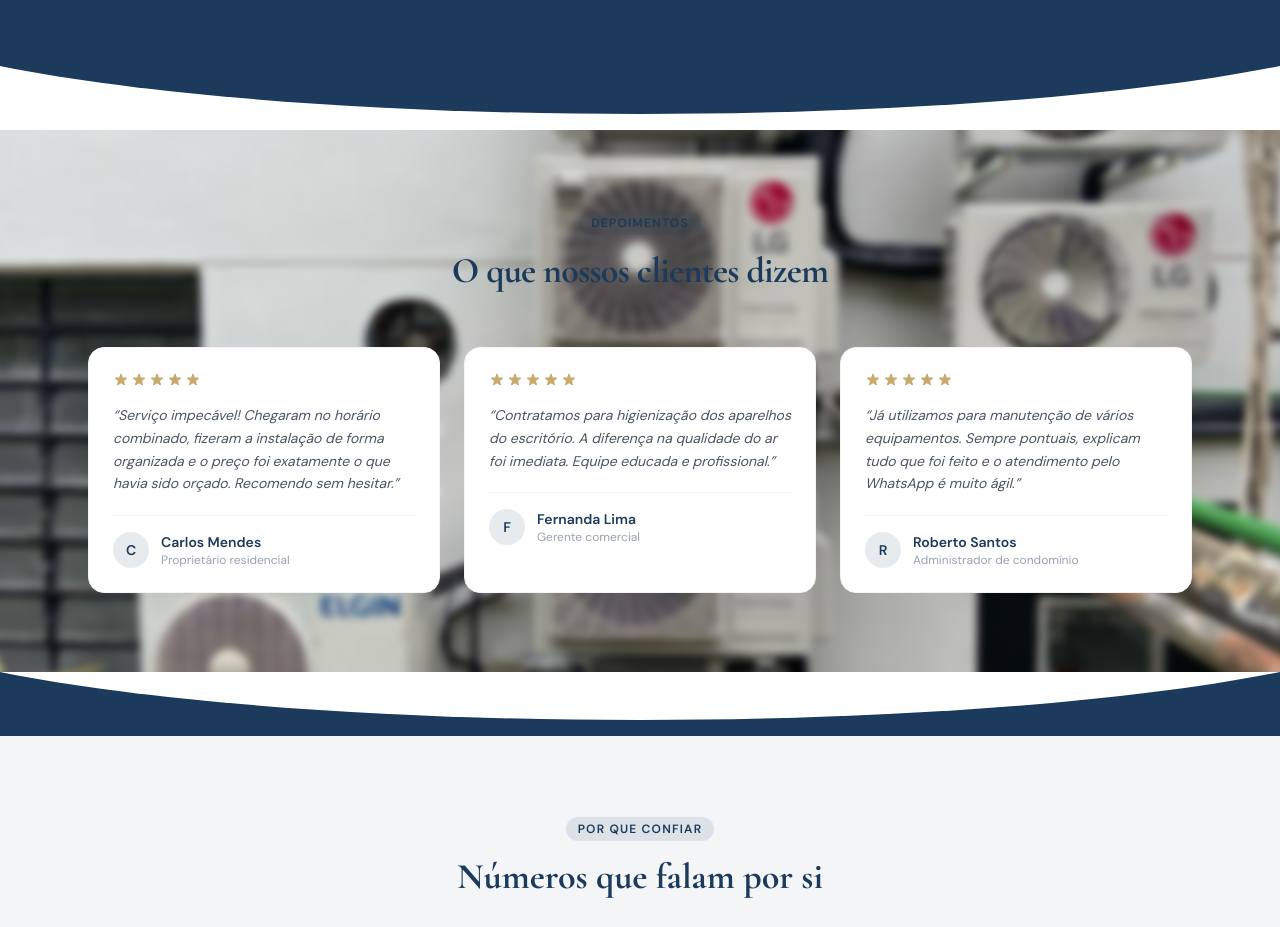
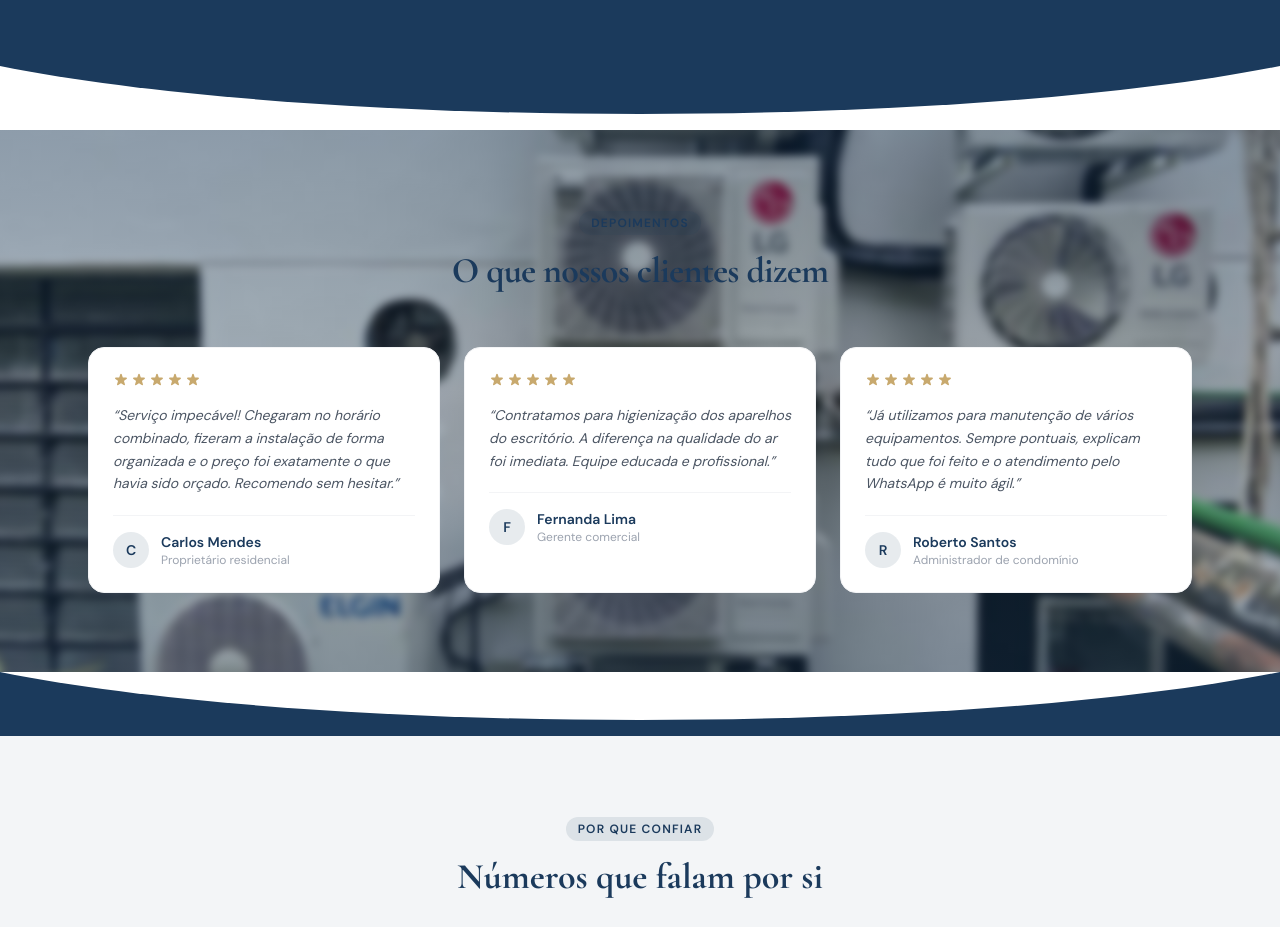
Before and after one commit to PietroNozella/LP-SouzaClima, a Next.js app: page / in a window 1280 px wide. Shown: the part 3160-4087 px from the top of the page. Built offline with nearby package versions, Linux system fonts and the light colour scheme.

Commit message:
Melhorar contraste dos textos na seção de depoimentos com overlay gradiente

```diff
--- a/app/components/Testimonials.tsx
+++ b/app/components/Testimonials.tsx
@@ -44,8 +44,8 @@ export default function Testimonials() {
           className="object-cover object-center blur-sm scale-105"
           aria-hidden
         />
-        {/* Overlay navy light para melhor contraste e trust visual */}
-        <div className="absolute inset-0 bg-[#1B3A5C]/8" />
+        {/* Overlay gradiente para melhor contraste de texto */}
+        <div className="absolute inset-0 bg-gradient-to-b from-[#1B3A5C]/40 via-[#1B3A5C]/25 to-[#1B3A5C]/40" />
       </div>
 
       <div className="max-w-6xl mx-auto px-4 sm:px-6">
```
